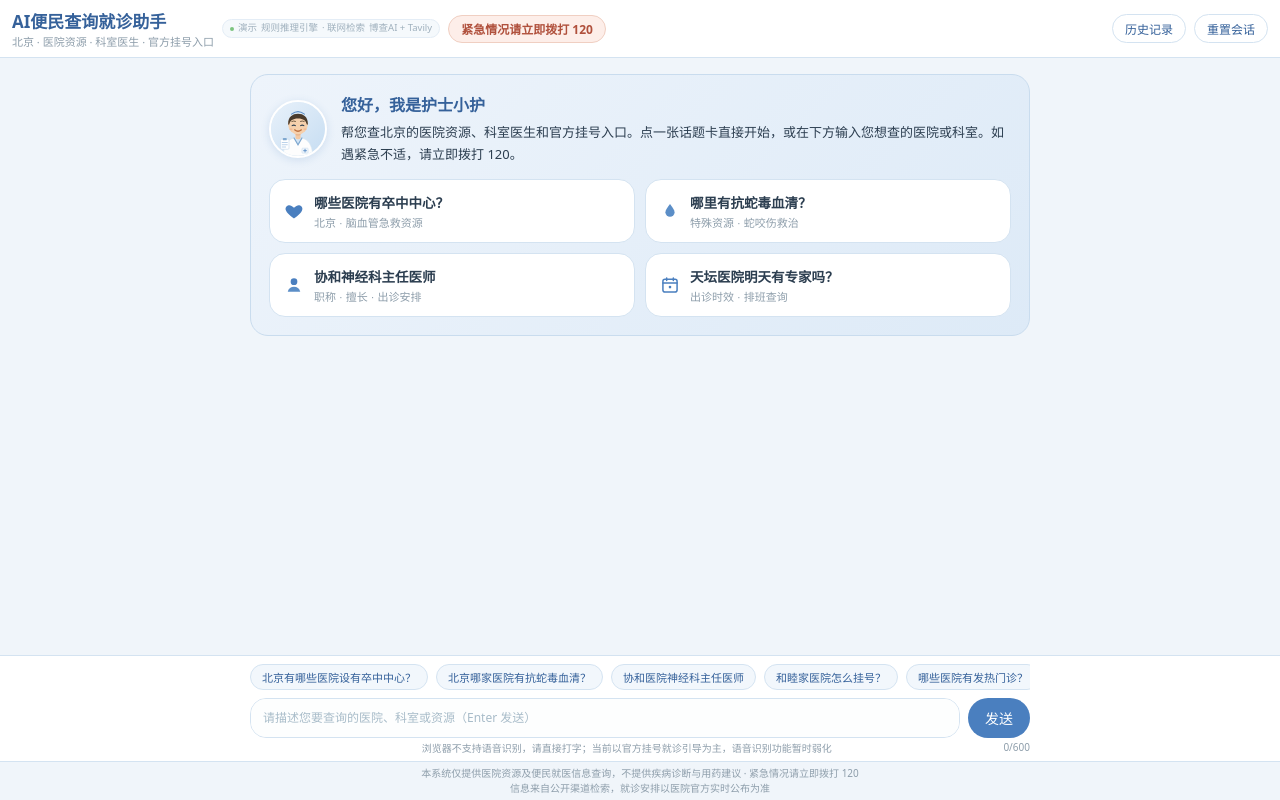
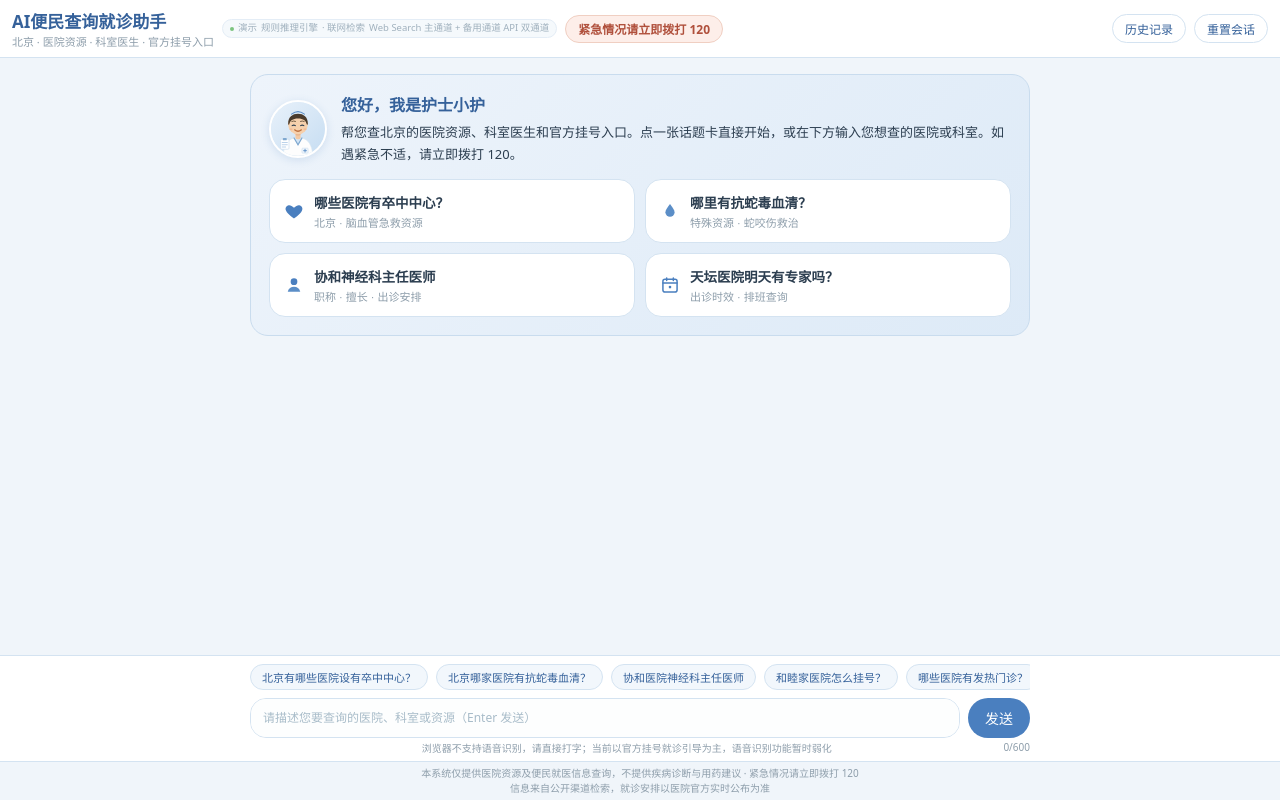
Before and after one commit to jing-zephyr/opc3-ai-hospital-assistant-submit, a website: page public/index.html in a window 1280 px wide. Drawn offline with Linux system fonts and the light colour scheme.

Commit message:
左上角标识改为泛化表述；刷新改版截图

```diff
--- a/public/index.html
+++ b/public/index.html
@@ -166,7 +166,7 @@
 <body>
 <header>
   <div class="logo">AI便民查询就诊助手<small>北京 · 医院资源 · 科室医生 · 官方挂号入口</small></div>
-  <span class="model-badge" title="推理方式：规则推理引擎（不依赖大模型内部知识回答医院事实）｜联网检索：博查AI Web Search + Tavily Search API｜本标识不含任何密钥">演示 <b>规则推理引擎</b> · 联网检索 <b>博查AI + Tavily</b></span>
+  <span class="model-badge" title="推理方式：规则推理引擎（不依赖大模型内部知识回答医院事实）｜联网检索：Web Search 主通道 + 备用通道 API 双通道｜本标识不含任何密钥">演示 <b>规则推理引擎</b> · 联网检索 <b>Web Search 主通道 + 备用通道 API 双通道</b></span>
   <span class="sos">紧急情况请立即拨打 120</span>
   <div class="spacer"></div>
   <button class="hbtn" id="histBtn" type="button">历史记录</button>
```
Also changed, not shown: 截图证据/A1_改版首页_手机.png, 截图证据/A2_医院入口卡_手机.png, 截图证据/A3_展开完整依据_手机.png.
